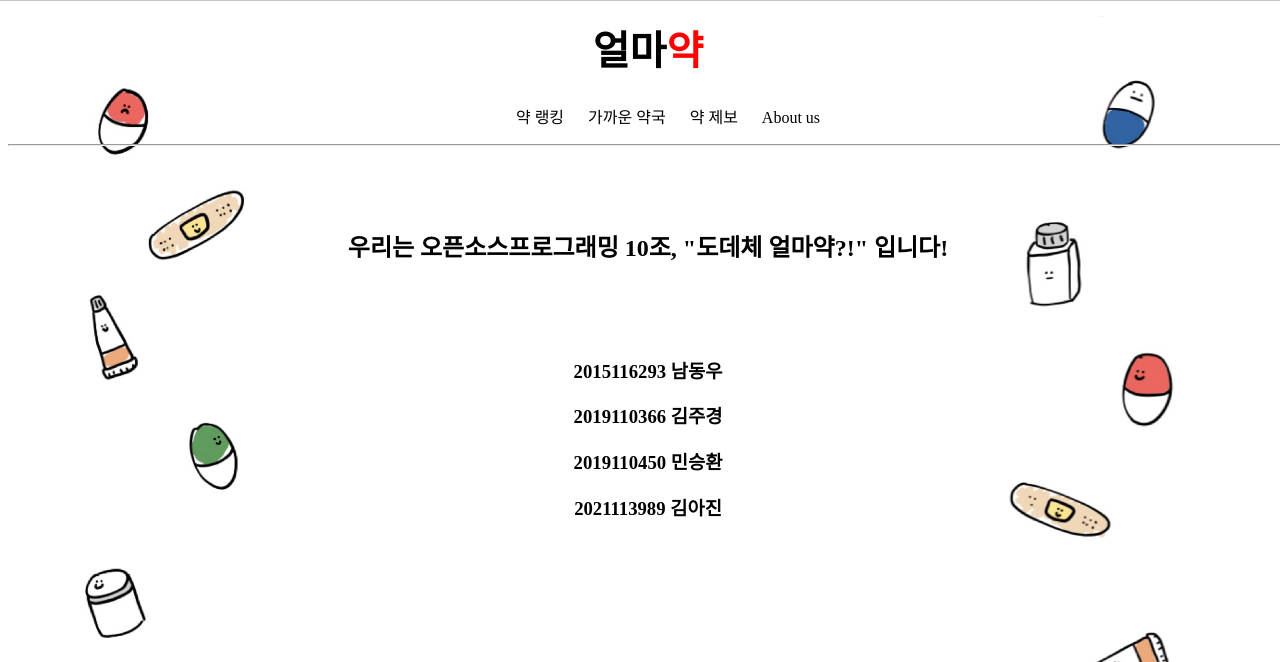
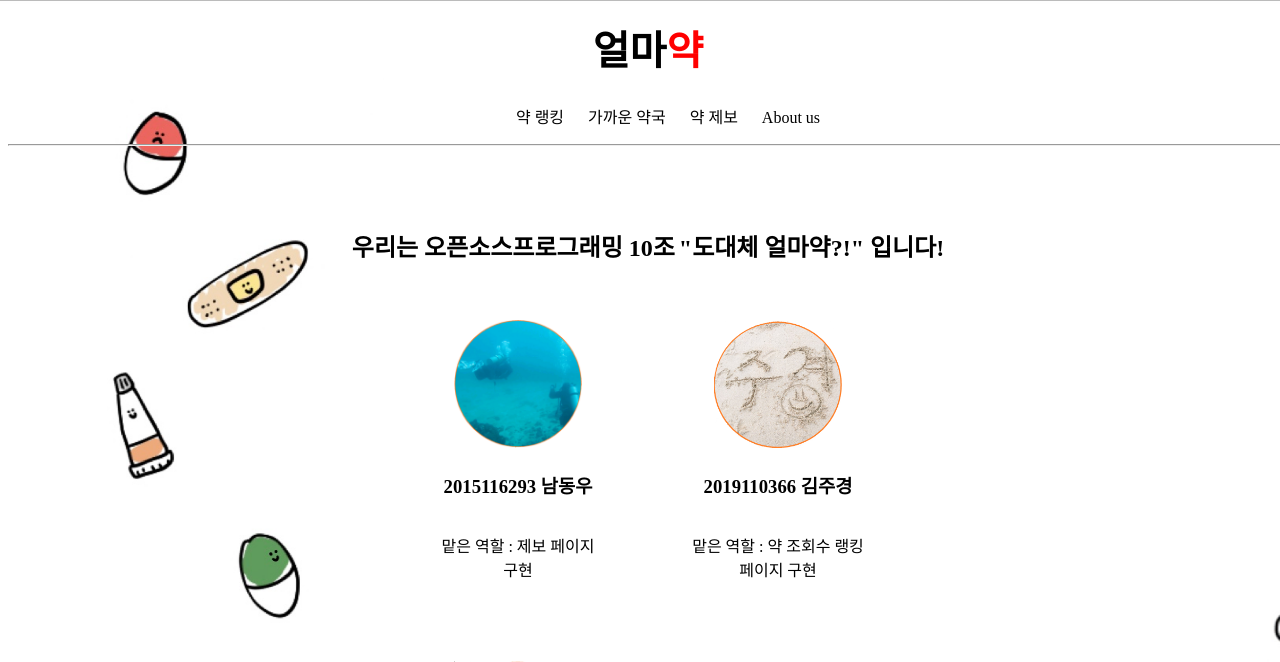
Before and after one commit to KNU-OSP10/FinalProject, a Flask app: page /about_us in a window 1280 px wide. Shown: the top 662 px of the page. Run offline with Flask 2, Linux system fonts and the light colour scheme; some libraries are stand-ins or nearby versions; some web fonts are replaced.

Commit message:
make aboutus.html(complete)

```diff
--- a/flask_files/templates/aboutUs.html
+++ b/flask_files/templates/aboutUs.html
@@ -18,6 +18,7 @@
             width: 100%;
             background: url("https://github.com/KNU-OSP10/FinalProject/blob/main/flask_files/templates/pharmacy_background.jpeg?raw=true") no-repeat;
             background-size: cover;
+            text-align : center;
         }
         header h1{
             font-size: 40px;
@@ -37,8 +38,19 @@
             text-decoration: none;
             color: black;
         }
+        .container{
+            display : inline-block;
+            width : 20%;
+            margin-bottom : 5%;
+        }
+        .images{
+            display : inline-block;
+            width : 50%;
+            object-fit : contain;
+            text-align : center;
+        }
         .contents{
-            text-align : center;
+            display : inline-block;
         }
 
     </style>
@@ -58,14 +70,39 @@
     <hr>
     <br><br><br>
 
-    <h2 class="contents">우리는 오픈소스프로그래밍 10조, "도데체 얼마약?!" 입니다!</h2>
+    <h2 class="contents">우리는 오픈소스프로그래밍 10조</h2>
+    <h2 class="contents">"도대체 얼마약?!" 입니다!</h2>
     <br><br><br>
-    <h3 class="contents">2015116293 남동우</h3>
+    <div class = "container">
+        <img class = "images" src = "https://github.com/KNU-OSP10/FinalProject/blob/main/flask_files/templates/aboutUsImage/dongwoo.png?raw=true"/>
+        <br>
+        <h3 class="contents">2015116293 남동우</h3>
+        <br>
+        <p class="contents"> 맡은 역할 : 제보 페이지 <br>구현</p>
+    </div>
 
-    <h3 class="contents">2019110366 김주경</h3>
+    <div class = "container">
+        <img class = "images" src = "https://github.com/KNU-OSP10/FinalProject/blob/main/flask_files/templates/aboutUsImage/jugyung.png?raw=true"/>
+        <br>
+        <h3 class="contents">2019110366 김주경</h3>
+        <br>
+        <p class="contents"> 맡은 역할 : 약 조회수 랭킹<br> 페이지 구현</p>
+    </div>
+    <br>
+    <div class = "container">
+        <img class = "images" src = "https://github.com/KNU-OSP10/FinalProject/blob/main/flask_files/templates/aboutUsImage/seunghwan.png?raw=true"/>
+        <br>
+        <h3 class="contents">2019110450 민승환</h3>
+        <br>
+        <p class="contents"> 맡은 역할 : 가까운 약국 <br>페이지 구현(Map API)</p>
+    </div>
 
-    <h3 class="contents">2019110450 민승환</h3>
-
-    <h3 class="contents">2021113989 김아진</h3>
+    <div class = "container">
+        <img class = "images" src = "https://github.com/KNU-OSP10/FinalProject/blob/main/flask_files/templates/aboutUsImage/ajin.png?raw=true"/>
+        <br>
+        <h3 class="contents">2021113989 김아진</h3>
+        <br>
+        <p class="contents"> 맡은 역할 : 검색 페이지, <br> 검색결과 구현</p>
+    </div>
 </body>
 </html>
```
